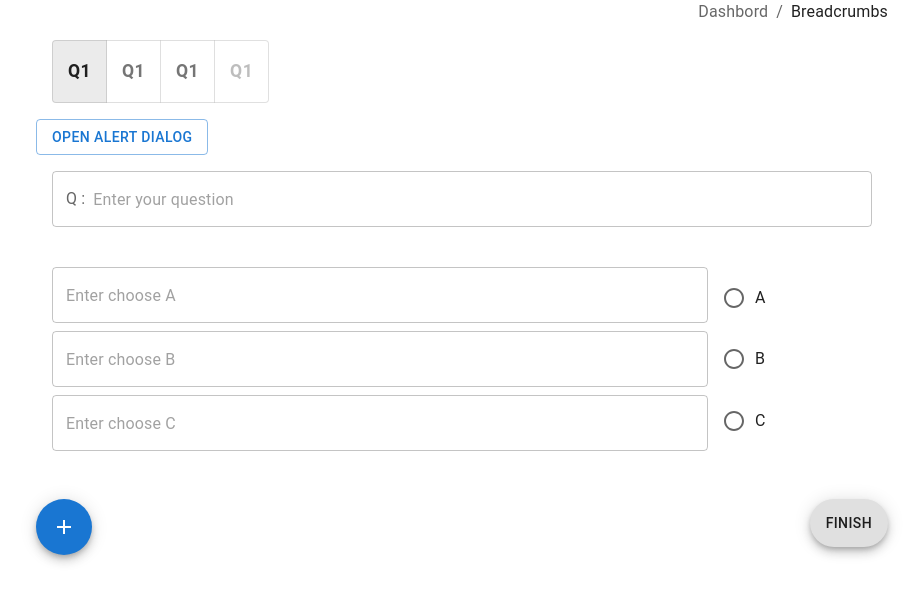
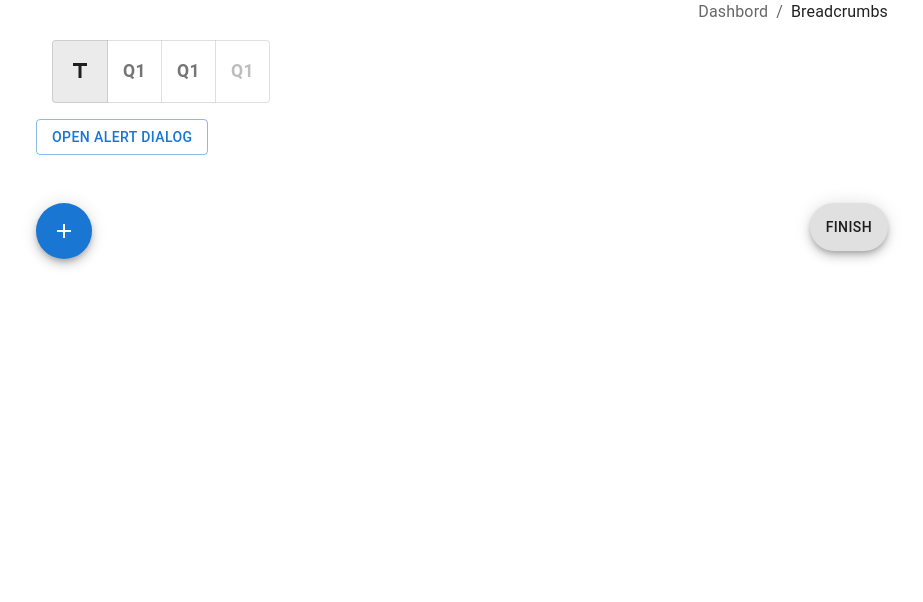
Before and after one commit to henokwel/theq_project, a Next.js app: page /quizbuilder in a window 1280 px wide. Shown: the top 602 px of the page, without its empty margins (178-1101 px from the left). Built offline with nearby package versions, Linux system fonts and the light colour scheme.

Commit message:
rebuilding quiz builder

```diff
--- a/pages/quizbuilder.js
+++ b/pages/quizbuilder.js
@@ -1,13 +1,21 @@
 import React, { useContext, useState } from 'react'
 import {
-    Container, CssBaseline, Box, TextField, InputAdornment,
-    Radio, FormControl, FormControlLabel, RadioGroup, Stack,
-    Fab,
     ToggleButton, ToggleButtonGroup, Breadcrumbs, Link as M_Link, Typography
-
 } from '@mui/material'
 
 
+import Container from '@mui/material/Container'
+import CssBaseline from '@mui/material/CssBaseline'
+import Box from '@mui/material/Box'
+import TextField from '@mui/material/TextField'
+import InputAdornment from '@mui/material/InputAdornment'
+
+import Radio from '@mui/material/Radio'
+import FormControl from '@mui/material/FormControl'
+import FormControlLabel from '@mui/material/FormControlLabel'
+import RadioGroup from '@mui/material/RadioGroup'
+import Stack from '@mui/material/Stack'
+import Fab from '@mui/material/Fab'
 import Button from '@mui/material/Button';
 import Dialog from '@mui/material/Dialog';
 import DialogActions from '@mui/material/DialogActions';
@@ -18,7 +26,7 @@ import DialogTitle from '@mui/material/DialogTitle';
 import { useRouter } from 'next/router'
 
 
-import { Add, Delete } from '@mui/icons-material';
+import { Add, Delete, Title } from '@mui/icons-material';
 import NextLink from 'next/link';
 import { QuizUpdateContext } from '../src/context';
 
@@ -27,6 +35,16 @@ const uniqid = require("uniqid");
 
 const Quizbuilder = () => {
     const [alignment, setAlignment] = useState('left');
+    const [currentQ, setCurrentQ] = useState(0)
+
+    const [qInfo, setQInfo] = useState({
+        id: "",
+        title: "",
+        desc: "",
+        createdDate: "",
+        deadline: "",
+        participants: { goal: 100, current: "" }
+    })
     const [qArr, setQArr] = useState([
         {
             id: uniqid(),
@@ -180,6 +198,9 @@ const Quizbuilder = () => {
         console.info('You clicked a breadcrumb.');
     }
 
+    const { id, altA, altB, altC, answer, q } = qArr[currentQ]
+
+
     return (
         <>
             <CssBaseline />
@@ -211,7 +232,9 @@ const Quizbuilder = () => {
                         size="large"
                     >
                         <ToggleButton value="left" aria-label="left aligned">
-                            <h3 style={{ margin: 0 }}>Q1</h3>
+                            {/* <h3 style={{ margin: 0 }}> */}
+                            <Title />
+                            {/* </h3> */}
                         </ToggleButton>yarn add @mui/icons-material
                         <ToggleButton value="center" aria-label="centered">
                             <h3 style={{ margin: 0 }}>Q1</h3>
@@ -255,108 +278,18 @@ const Quizbuilder = () => {
                         </DialogActions>
                     </Dialog>
                 </div>
-                {
-                    qArr.map((q, index) => {
-                        console.log(index);
-                        return (
-
-                            <Box sx={{ m: 2 }} key={`${q}~${index}`} >
-
-                                {/* Question Input */}
-                                <div style={{ display: "flex" }}>
-                                    <TextField
-                                        id="outlined-multiline-flexible"
-                                        name="q_"
-                                        value={q.q}
-                                        onChange={(e) => handleInputChange(index, e)}
-                                        placeholder="Enter your question"
-                                        multiline
-                                        fullWidth
-                                        error={q.id === inputError.id ? inputError.q : false}
-                                        maxRows={4}
-                                        InputProps={{
-                                            startAdornment: <InputAdornment position="start">Q :</InputAdornment>
-                                        }}
-                                    />
-
-
-                                    {/* <ToggleButton sx={bgcolor} value="left" aria-label="left aligned">
-                                        <h3 style={{ margin: 0}}>X</h3>
-                                    </ToggleButton> */}
-                                    <Fab sx={{ bgcolor: "#f77", display: qArr.length === 1 ? "none" : "inline" }} variant='extended' aria-label="add" onClick={() => handleRemoveFields(index)} >
-                                        <Delete />
-                                    </Fab>
-                                </div>
-
-
-                                <Box sx={{ display: "flex", marginTop: 5 }}>
-
-
-                                    {/* Multiple choice */}
-
-                                    <Stack spacing={1} sx={{ minWidth: "80%" }}>
-
-                                        <TextField
-                                            id="outlined-multiline-flexible"
-                                            placeholder="Enter choose A"
-                                            name="altA"
-                                            error={q.id === inputError.id ? inputError.alt : false}
-                                            value={q.altA}
-                                            onChange={e => handleInputChange(index, e)}
-                                        />
-                                        <TextField
-                                            id="outlined"
-                                            placeholder="Enter choose B "
-                                            name="altB"
-                                            error={q.id === inputError.id ? inputError.alt : false}
-                                            value={q.altB}
-                                            onChange={e => handleInputChange(index, e)}
-                                        />
-
-                                        <TextField
-                                            id="outlined"
-                                            placeholder="Enter choose C "
-                                            name="altC"
-                                            error={q.id === inputError.id ? inputError.alt : false}
-                                            value={q.altC}
-                                            onChange={e => handleInputChange(index, e)}
-                                        />
-                                    </Stack>
 
 
 
-                                    {/* Answer */}
-                                    <FormControl component="fieldset" error={true}>
-                                        <RadioGroup
-                                            aria-label="select correct answer"
-                                            name="answer"
-                                            value={q.answer ?? null}
-                                            onChange={e => handleInputChange(index, e)}
-                                            sx={{ display: "flex", minHeight: "100%", justifyContent: "space-around", marginLeft: 2 }}>
-
-                                            <FormControlLabel value="A" control={<Radio
-                                                sx={{ color: `${q.id === inputError.id ? inputError.answer ? 'red' : '' : ''}`, '&.Mui-checked': { color: "green" }, }} />}
-                                                label="A" />
 
 
-                                            <FormControlLabel value="B" control={<Radio
-                                                sx={{ color: `${q.id === inputError.id ? inputError.answer ? 'red' : '' : ''}`, '&.Mui-checked': { color: "green" }, }} />}
-                                                label="B" />
 
-                                            <FormControlLabel value="C" control={<Radio
-                                                sx={{ color: `${q.id === inputError.id ? inputError.answer ? 'red' : '' : ''}`, '&.Mui-checked': { color: "green" }, }} />}
-                                                label="C" />
 
-                                        </RadioGroup>
-                                    </FormControl>
-                                </Box>
+                {
 
-                            </Box>
 
-                        )
-                    })
+
                 }
-
 
 
                 {/* Action buttons for Add & Finish */}
--- a/src/context/index.js
+++ b/src/context/index.js
@@ -6,6 +6,15 @@ export const QuizUpdateContext = createContext();
 
 export function AppWrapper({ children }) {
     const [state, dispatch] = useReducer(appReducer, [
+
+        {
+            id: "",
+            title: "",
+            desc: "",
+            createdDate: "",
+            deadline: "",
+            participants: { goal: 200, current: 100 },
+            quiz: [
                 {
                     id: "id__Me",
                     q: "What's your name ?",
@@ -22,6 +31,11 @@ export function AppWrapper({ children }) {
                     altB: "Zoro",
                     altC: "Nami",
                 },
+            ],
+            stats: {
+
+            }
+        }
 
     ])
 
```
Also changed, not shown: pages/drafts.js (added, +101 -0 lines). Lines whose indentation alone changed are shown as unchanged.
